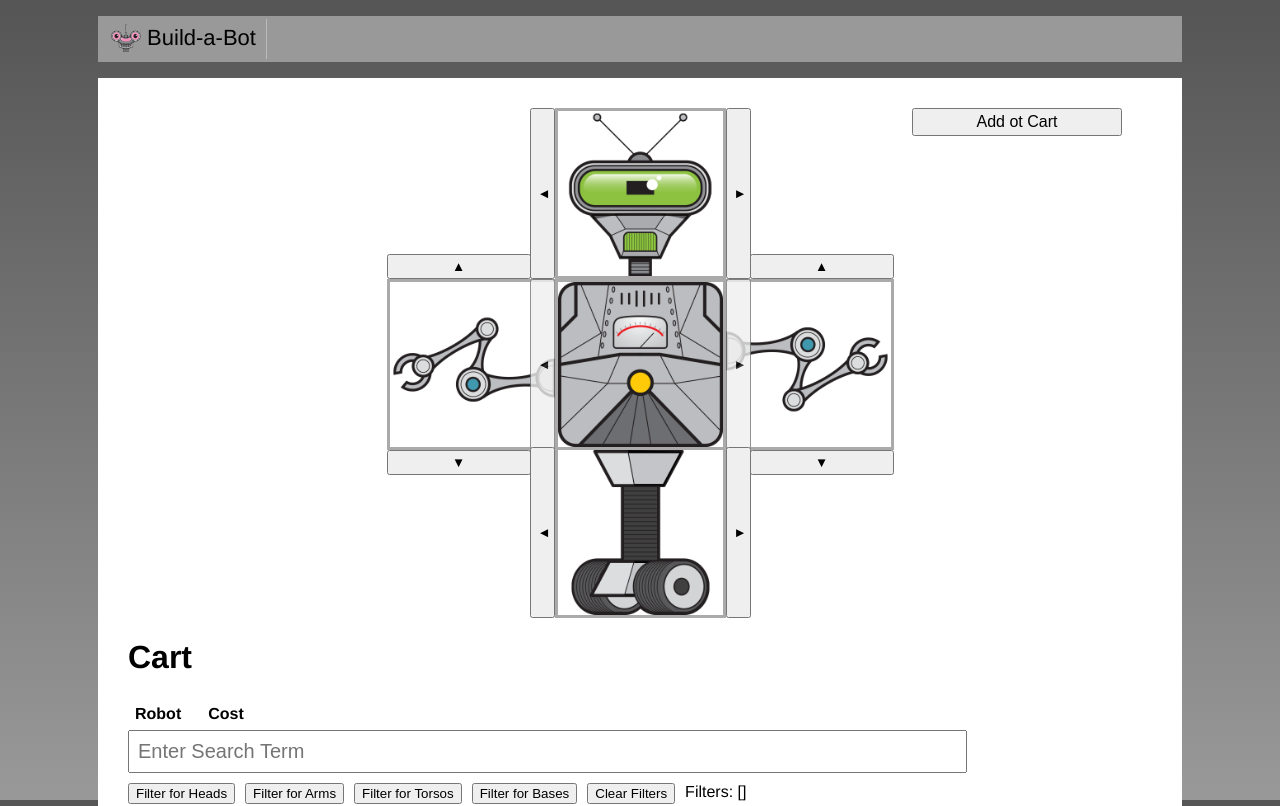
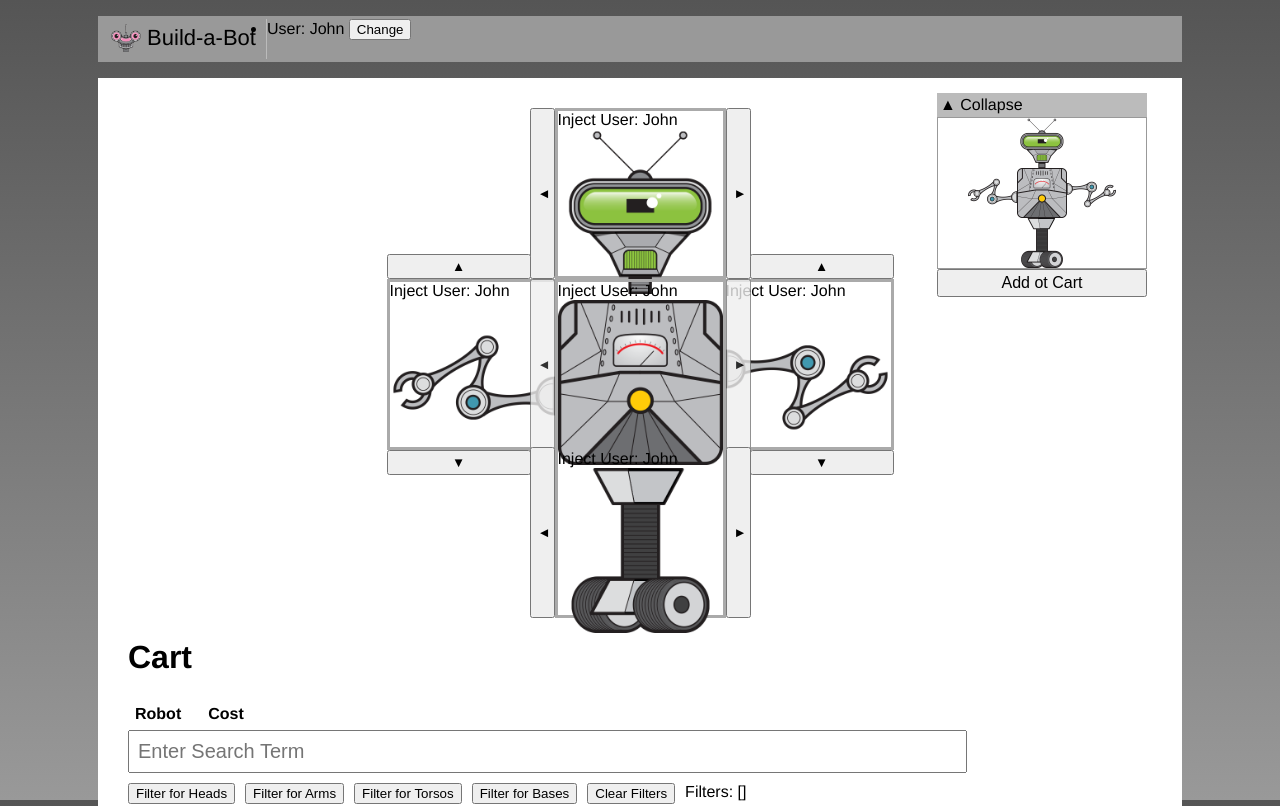
Before and after one commit to kornkritpawit/vue-fundamental-practice, a Vue app: page / in a window 1280 px wide. Shown: the top 806 px of the page. Built offline with nearby package versions, Linux system fonts and the light colour scheme.

Commit message:
provide injefct

```diff
--- a/src/App.vue
+++ b/src/App.vue
@@ -6,6 +6,9 @@
         <li class="nav-item">
               <img class="logo" src="./assets/build-a-bot-logo.png"/>
               Build-a-Bot
+          </li>
+          <li>User: {{user.userName}}
+          <button @click="changeUserName()">Change</button>
           </li>
       </ul>
     </nav>
@@ -27,10 +30,30 @@ import Search from './search/Search.vue'
 
 export default {
   name: 'App',
+  data() {
+    return {
+      // userName: 'Jim'
+      user: {userName:'John'}
+    }
+  },
+
+  // provide: {
+  //   userName: 'John'
+  // },
+  provide() {
+    // return {userName: this.userName}
+        return {user: this.user}
+
+  },
   components: {
     RobotBuilder,
     Search
-  }
+  },
+  methods: {
+    changeUserName() {
+      this.user.userName = 'Fred'
+    }
+  },
 }
 </script>
 <style>
--- /dev/null
+++ b/src/shared/CollapsibleSection.vue
@@ -0,0 +1,28 @@
+<template>
+  <div>
+    <div class="header">
+      <span v-if="open" @click="open = !open" >&#x25B2; Collapse</span>
+      <span v-if="!open" @click="open = !open">&#x25BC; Expand</span>
+    </div>
+    <slot v-if="open">
+      <div>DefaultContent</div>
+    </slot>
+  </div>
+</template>
+
+<script>
+export default {
+  name: 'CollapsibleSection',
+  data() {
+    return { open: true };
+  },
+};
+</script>
+
+<style scoped>
+  .header {
+    background-color: #bbb;
+    padding: 3px;
+    cursor: pointer;
+  }
+</style>
```
Also changed, not shown: src/build/PartSelector.vue, src/build/RobotBuilder.vue.
